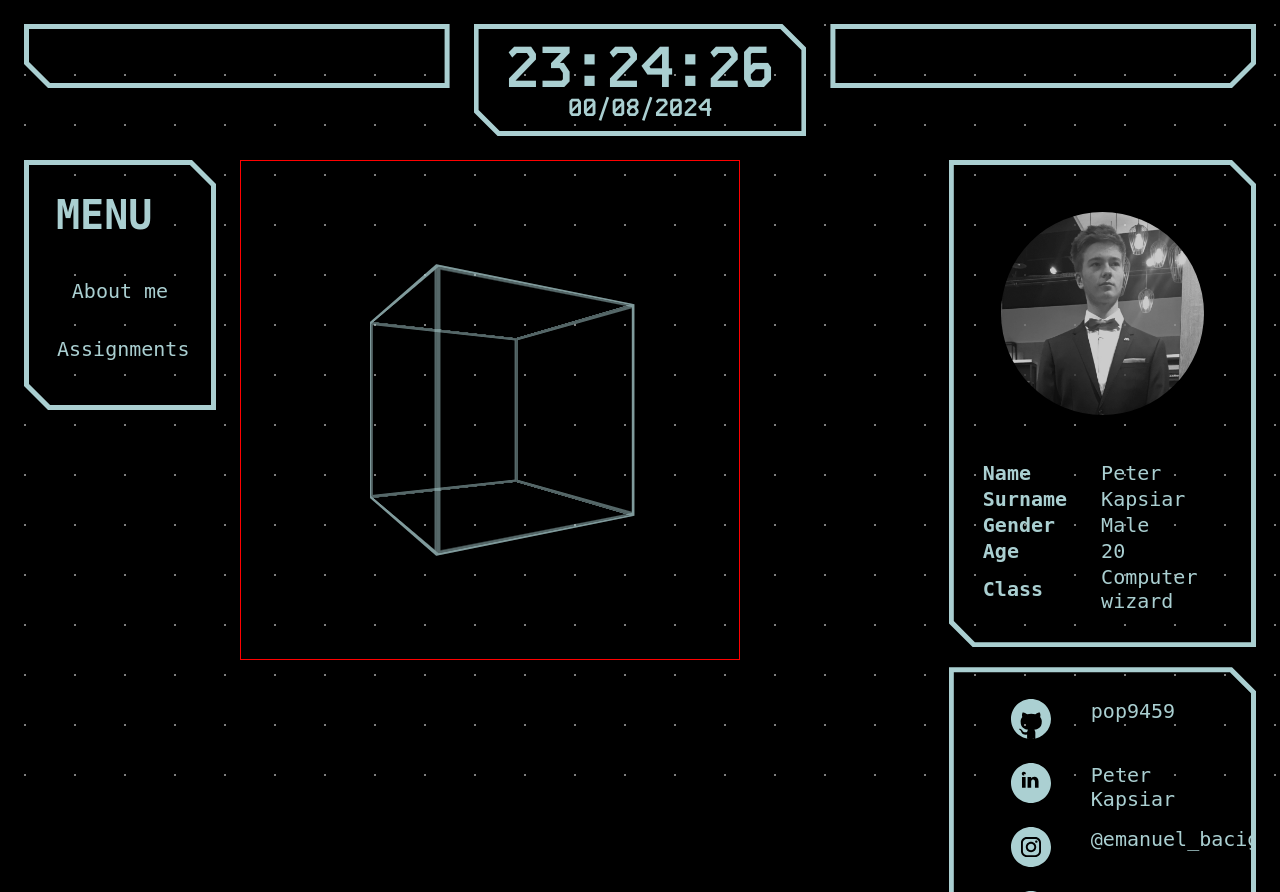
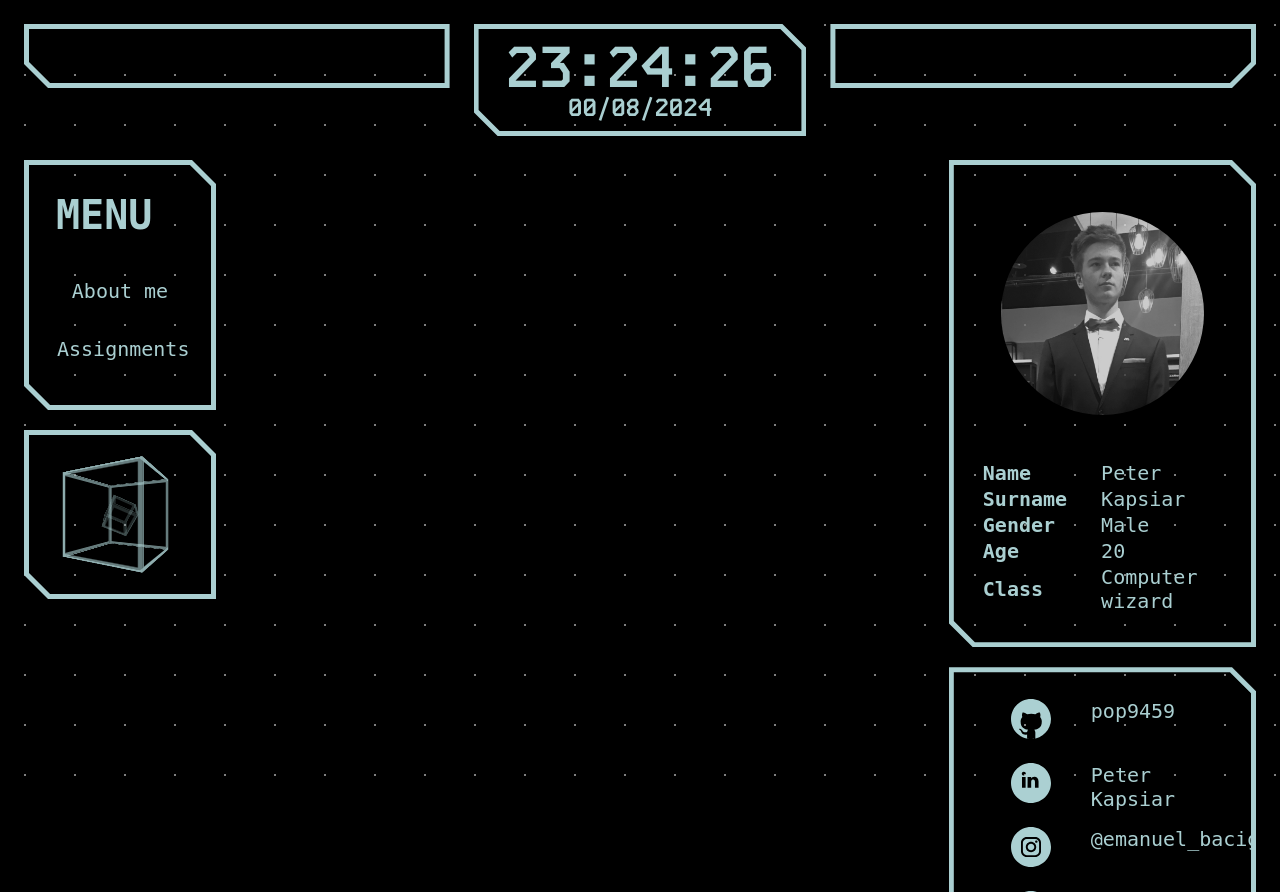
Before and after one commit to pop9459/personalWebsite, a PHP site: page / in a window 1280 px wide. Shown: the top 892 px of the page. Run offline with PHP 8.4, Linux system fonts and the light colour scheme.

Commit message:
added cube as a widget under menu

```diff
--- a/css/cube.css
+++ b/css/cube.css
@@ -1,16 +1,14 @@
 .cubeContainer {
-    --cubeSize: calc(15vw);
+    --cubeSize: calc(6vw);
 
     display: flex;
     justify-content: center;
     align-items: center;
 
-    width: 500px;
-    height: 500px;
     perspective: calc(var(--cubeSize) * 2);
     perspective-origin: center;
 
-    border: 1px solid red;
+    height: calc(var(--cubeSize) * 2.2);
 }
 
 .cube
@@ -20,19 +18,24 @@
     width: var(--cubeSize);
     height: var(--cubeSize);
 
-    animation: rotate 10s infinite ease-in-out;
+    animation: stepsRotate 15s infinite ease-in-out;
 }
 
 .cubeSmall
 {
-    display: none;
-    --cubeSize: calc(15vw / 2);
-    animation: rotate 5s infinite linear reverse;
+    --cubeSize: calc(6vw / 3);
+    animation: smoothRotate 5s infinite linear reverse;
+}
+
+.cubeSmall .side
+{
+    /* background-color: var(--themeBlue); */
+    opacity: 0.2;
 }
 
 .side
 {
-    opacity: 0.5;
+    opacity: 0.6;
     position: absolute;
     width: var(--cubeSize);
     height: var(--cubeSize);
@@ -69,7 +72,7 @@
     transform: translateY(calc(var(--cubeSize) / 2)) rotateX(-90deg);
 }
 
-@keyframes rotate {
+@keyframes stepsRotate {
     0% {
         transform: rotateX(0deg) rotateY(0deg) rotateZ(0deg);
     }
@@ -104,3 +107,12 @@
         transform: rotateX(0deg) rotateY(0deg) rotateZ(0deg);
     }
 }
+
+@keyframes smoothRotate {
+    0% {
+        transform: rotateX(0deg) rotateY(0deg) rotateZ(0deg);
+    }
+    100% {
+        transform: rotateX(360deg) rotateY(360deg) rotateZ(0deg);
+    }
+}
--- a/html/landingPageContent.php
+++ b/html/landingPageContent.php
@@ -39,9 +39,7 @@
                 <a href="" class="button">Assignments</a>
             </div>
         </div>
-    </div>
-    <div class="column">
-        <div class="cubeContainer">
+        <div class="widget cubeContainer">
             <div class="cube">
                 <div class="side front"></div>
                 <div class="side back"></div>
@@ -59,6 +57,8 @@
                 <div class="side bottom"></div>
             </div>
         </div>
+    </div>
+    <div class="column">
     </div>
     <div class="column">
         <div id="profileInfo" class="widget">
--- a/scripts/loadAnimations.js
+++ b/scripts/loadAnimations.js
@@ -107,6 +107,6 @@ export function backgroundIntroduce()
     return new Promise((resolve) => {
         background.classList.add("expandBackground");
         console.log("background expanded");
-        resolve();
+        setTimeout(resolve, 1000);
     });
 }
--- a/scripts/loadMainpage.js
+++ b/scripts/loadMainpage.js
@@ -13,7 +13,7 @@ export function loadMainPageContent() {
 
 export function animateWidgets() {
     return new Promise((resolve) => {
-        var timeBetweenAnimations = 250; // Time between each widget animation
+        var timeBetweenAnimations = 300; // Time between each widget animation
 
         // animate horizontal widgets
         const horizontalWidgets = document.querySelectorAll(".topBar > div");
```
